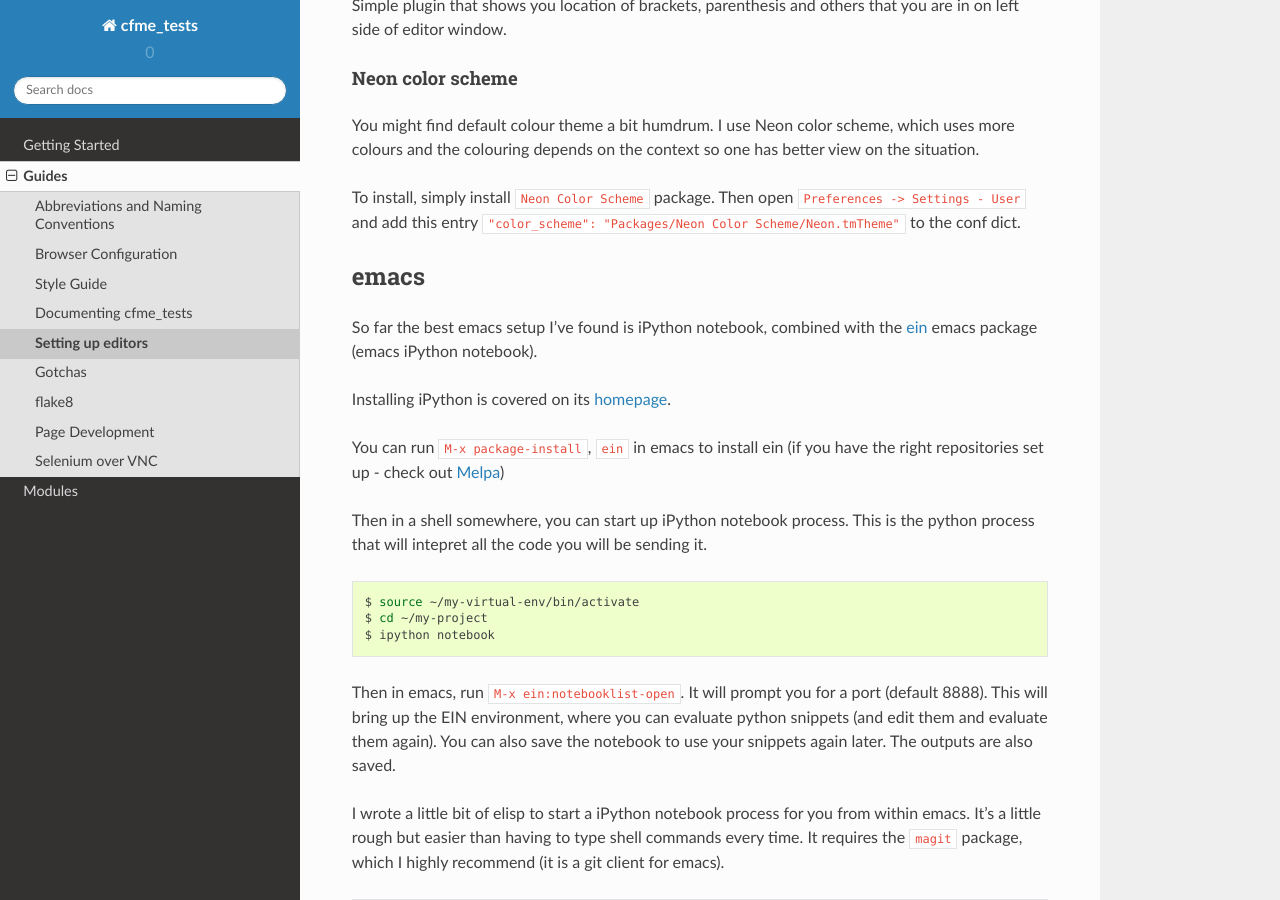
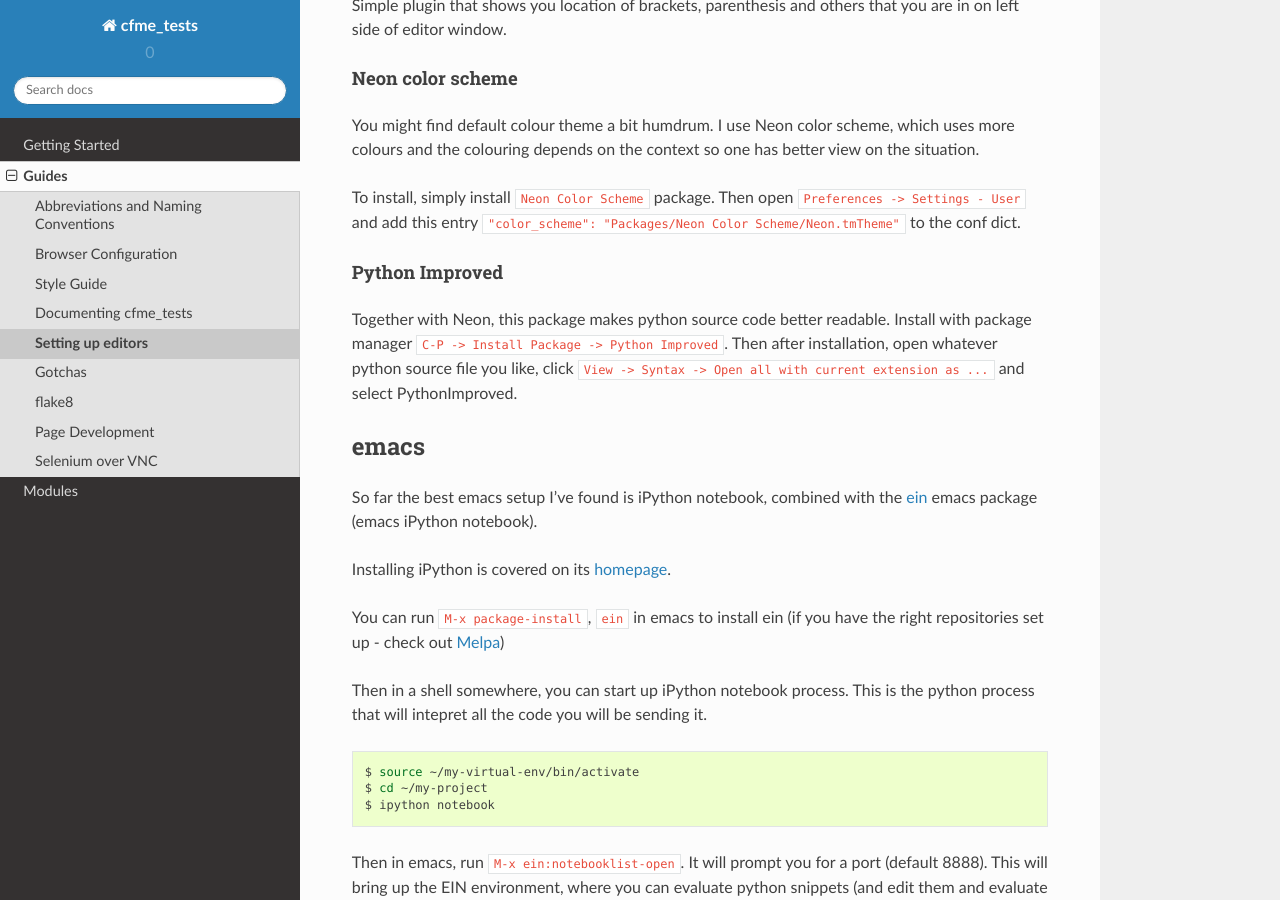
Before and after one commit to seandst/cfme_tests, a Sphinx documentation site: the page built from docs/guides/editors.rst, in a window 1280 px wide and 900 px high, scrolled down 4215 px. Built offline with Sphinx 7.4.7 and the Read the Docs theme 2.0.0, drawn with Linux system fonts in a browser that asks for light colours; pages that are not in the unit, such as notebooks, are missing from menus.

```diff
--- a/docs/guides/editors.rst
+++ b/docs/guides/editors.rst
@@ -212,6 +212,13 @@ and the colouring depends on the context so one has better view on the situation
 To install, simply install ``Neon Color Scheme`` package. Then open ``Preferences -> Settings - User``
 and add this entry ``"color_scheme": "Packages/Neon Color Scheme/Neon.tmTheme"`` to the conf dict.
 
+Python Improved
+"""""""""""""""""
+Together with Neon, this package makes python source code better readable. Install with package
+manager ``C-P -> Install Package -> Python Improved``. Then after installation, open whatever
+python source file you like, click ``View -> Syntax -> Open all with current extension as ...`` and
+select PythonImproved.
+
 
 emacs
 -----
```
